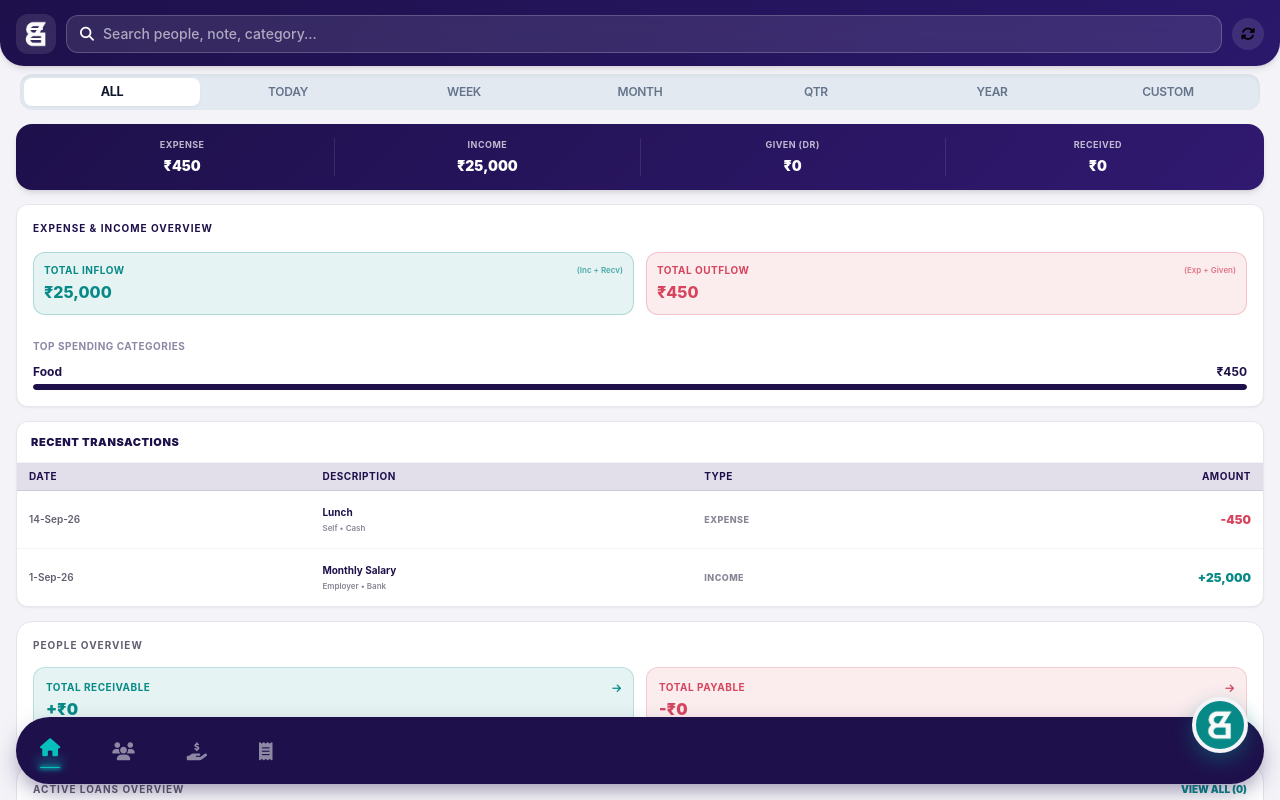
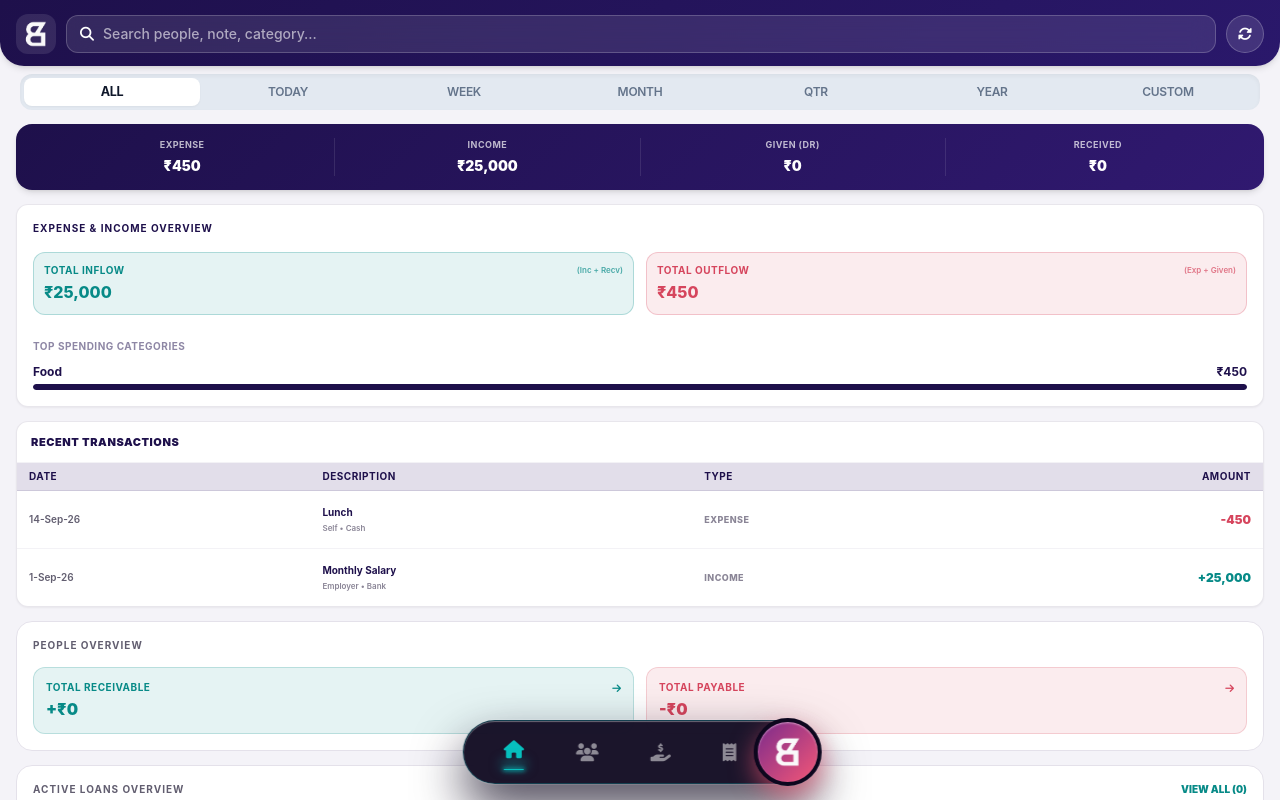
Before and after one commit to lodhaatbharatr-png/budget-bharat-app, a React (Vite) app: page / in a window 1280 px wide. Built offline with nearby package versions, Linux system fonts and the light colour scheme; what @capacitor-community/sqlite, @capacitor/core would draw is missing.

Commit message:
Update index.css

```diff
--- a/src/index.css
+++ b/src/index.css
@@ -25,6 +25,7 @@ body {
   background-color: #F4F3F8;
   font-family: -apple-system, BlinkMacSystemFont, "Segoe UI", Roboto, Helvetica, Arial, sans-serif;
   -webkit-font-smoothing: antialiased;
+  overflow-x: hidden;
 }
 
 .app-shell {
@@ -45,54 +46,144 @@ body {
 .notched-nav-container {
   position: fixed;
   bottom: 16px;
-  left: 16px;
-  right: 16px;
+  left: 50%;
+  transform: translateX(-50%);
   z-index: 40;
+  width: auto;
+  max-width: calc(100% - 32px);
 }
 
 .notched-pill {
-  background-color: #1E104B;
+  display: flex;
+  align-items: center;
+  justify-content: space-around;
+  background: rgba(13, 7, 30, 0.94);
+  backdrop-filter: blur(20px);
+  -webkit-backdrop-filter: blur(20px);
   border-radius: 9999px;
-  padding: 8px 16px;
-  box-shadow: 0 10px 25px -5px rgba(30, 16, 75, 0.5);
+  height: 64px;
+  padding-left: 2rem;
+  padding-right: 3.5rem;
+  box-shadow: 0 24px 50px rgba(13, 7, 30, 0.75), inset 0 1px 1px rgba(255, 255, 255, 0.35);
+  border: 1px solid rgba(7, 192, 190, 0.25);
+  outline: 1px solid rgba(255, 255, 255, 0.12);
+  position: relative;
+}
+
+.notched-pill::after {
+  content: '';
+  position: absolute;
+  right: -22px;
+  top: 50%;
+  transform: translateY(-50%);
+  width: 44px;
+  height: 44px;
+  border-radius: 50%;
+  background: transparent;
+  box-shadow: -14px 0px 0px 0px rgba(13, 7, 30, 0.94);
+  pointer-events: none;
+  z-index: 2;
 }
 
 .notched-fab {
   position: absolute;
-  top: -20px;
-  right: 16px;
-  width: 56px;
-  height: 56px;
-  background-color: #078A87;
-  border-radius: 9999px;
+  right: -4px;
+  top: 50%;
+  transform: translateY(-50%);
+  width: 68px;
+  height: 68px;
+  border-radius: 50%;
+  background: linear-gradient(135deg, #7B2B8C 0%, #F45777 100%);
+  color: white;
   display: flex;
   align-items: center;
   justify-content: center;
-  box-shadow: 0 8px 20px rgba(7, 138, 135, 0.4);
-  border: 4px solid #F4F3F8;
-  transition: transform 0.2s;
+  box-shadow: 0 10px 25px rgba(244, 87, 119, 0.6), inset 0 1px 2px rgba(255, 255, 255, 0.5);
+  border: 4px solid #0D071E;
+  z-index: 3;
+  transition: transform 0.2s cubic-bezier(0.34, 1.56, 0.64, 1);
+  cursor: pointer;
 }
 
 .notched-fab:active {
-  transform: scale(0.95);
+  transform: translateY(-50%) scale(0.92);
+}
+
+.fab-heavy-plus {
+  width: 25.5px;
+  height: 25.5px;
+  position: absolute;
 }
 
 .fab-heavy-plus::before,
 .fab-heavy-plus::after {
-  content: '';
+  content: "";
   position: absolute;
-  background-color: white;
-  border-radius: 2px;
-}
-
-.fab-heavy-plus::before {
-  width: 20px;
-  height: 4px;
+  left: 50%;
+  top: 50%;
+  width: 5px;
+  height: 25.5px;
+  background: currentColor;
+  border-radius: 0;
+  transform: translate(-50%, -50%);
 }
 
 .fab-heavy-plus::after {
-  width: 4px;
-  height: 20px;
+  width: 25.5px;
+  height: 5px;
+}
+
+/* Header Cycling Menu Animation */
+.header-menu-cycle {
+  position: relative;
+  width: 100%;
+  height: 100%;
+}
+
+.header-menu-bars,
+.header-menu-logo {
+  animation-duration: 10s;
+  animation-timing-function: ease-in-out;
+  animation-iteration-count: infinite;
+  animation-fill-mode: both;
+}
+
+.header-menu-bars {
+  animation-name: headerBarsFade;
+}
+
+.header-menu-logo {
+  animation-name: headerLogoFade;
+}
+
+@keyframes headerBarsFade {
+  0%, 42% {
+    opacity: 1;
+    transform: scale(1) rotateY(0deg);
+  }
+  50%, 92% {
+    opacity: 0;
+    transform: scale(0.72) rotateY(90deg);
+  }
+  100% {
+    opacity: 1;
+    transform: scale(1) rotateY(0deg);
+  }
+}
+
+@keyframes headerLogoFade {
+  0%, 42% {
+    opacity: 0;
+    transform: scale(0.72) rotateY(-90deg);
+  }
+  50%, 92% {
+    opacity: 1;
+    transform: scale(1) rotateY(0deg);
+  }
+  100% {
+    opacity: 0;
+    transform: scale(0.72) rotateY(-90deg);
+  }
 }
 
 /* PDF/Image Generation hidden container */
@@ -104,28 +195,64 @@ body {
 
 /* Header Sync Button */
 .sync-header-btn {
-  width: 32px;
-  height: 32px;
-  border-radius: 9999px;
-  background: rgba(255, 255, 255, 0.1);
+  width: 38px;
+  height: 38px;
+  border-radius: 50%;
+  background: rgba(255, 255, 255, 0.12);
+  backdrop-filter: blur(12px);
+  -webkit-backdrop-filter: blur(12px);
+  border: 1px solid rgba(255, 255, 255, 0.22);
+  color: #ffffff;
   display: flex;
   align-items: center;
   justify-content: center;
-  transition: all 0.3s ease;
+  transition: all 0.2s cubic-bezier(0.34, 1.56, 0.64, 1);
+  flex-shrink: 0;
+  cursor: pointer;
 }
 
-.sync-header-btn:hover {
+.sync-header-btn:hover:not(:disabled) {
   background: rgba(255, 255, 255, 0.2);
+  border-color: rgba(255, 255, 255, 0.35);
+  transform: scale(1.06);
 }
 
-.sync-header-btn:active {
-  transform: scale(0.95);
+.sync-header-btn:active:not(:disabled) {
+  transform: scale(0.92);
+  background: rgba(255, 255, 255, 0.22);
 }
 
 .sync-header-btn.is-syncing {
-  background: rgba(7, 138, 135, 0.8);
+  background: rgba(7, 192, 190, 0.22);
+  border-color: rgba(7, 192, 190, 0.5);
+  cursor: not-allowed;
 }
 
 .sync-header-btn.is-error {
-  background: rgba(214, 69, 93, 0.8);
+  background: rgba(214, 69, 93, 0.25);
+  border-color: rgba(214, 69, 93, 0.6);
 }
+
+/* Keyframes for animations */
+@keyframes slideUp {
+  from { transform: translateY(100%); }
+  to { transform: translateY(0); }
+}
+.animate-slide-up { animation: slideUp 0.3s cubic-bezier(0.16, 1, 0.3, 1) forwards; }
+
+@keyframes slideIn {
+  from { transform: translateX(-100%); }
+  to { transform: translateX(0); }
+}
+.animate-slide-in { animation: slideIn 0.25s ease-out forwards; }
+
+@keyframes fadeSlideIn {
+  from { opacity: 0; transform: translateY(12px); }
+  to { opacity: 1; transform: translateY(0); }
+}
+.toast-enter { animation: fadeSlideIn 0.25s ease-out forwards; }
+
+@keyframes spinRing {
+  to { transform: rotate(360deg); }
+}
+.animate-spin { animation: spinRing 1s linear infinite; }
```
